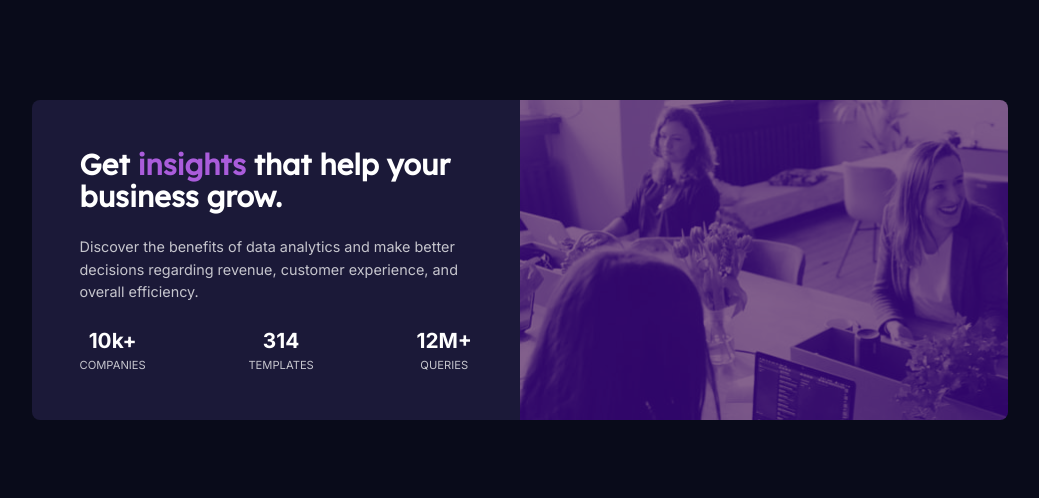
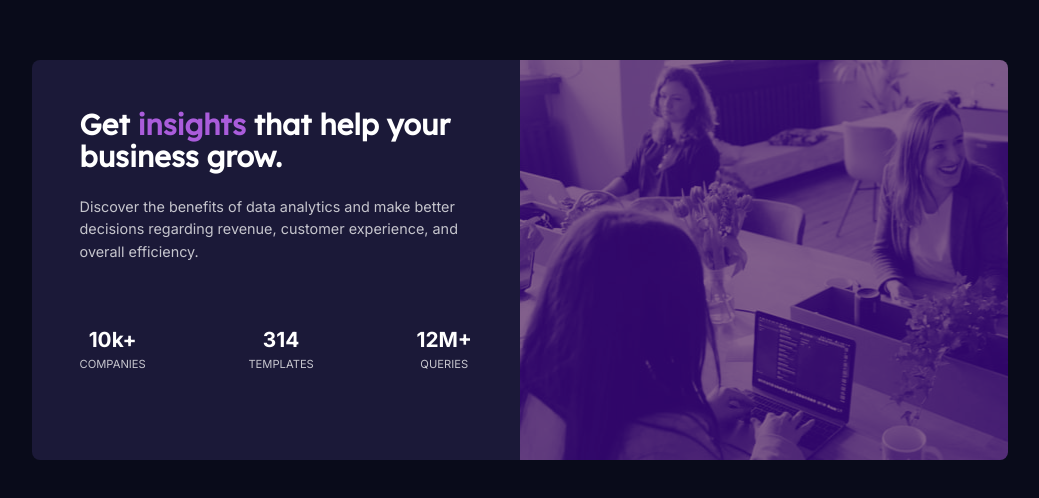
Before and after one commit to ramakrishnagarlapati/stats-preview-card-component, a plain HTML site: page index.html in a window 1280 px wide. Shown: the part 140-638 px from the top of the page, without its empty margins (120-1159 px from the left). Drawn offline with Linux system fonts and the light colour scheme.

Commit message:
update style.css

```diff
--- a/style.css
+++ b/style.css
@@ -95,6 +95,7 @@ main {
 @media screen and (min-width:650px) {
     main {
         min-width: 70%;
+        min-height: 400px;
         display: flex;
     }
 
@@ -125,6 +126,7 @@ main {
         flex-direction: row;
         justify-content: space-between;
         align-items: center;
+        margin-top: 4rem;
     }
 
     .figures .figure {
```
